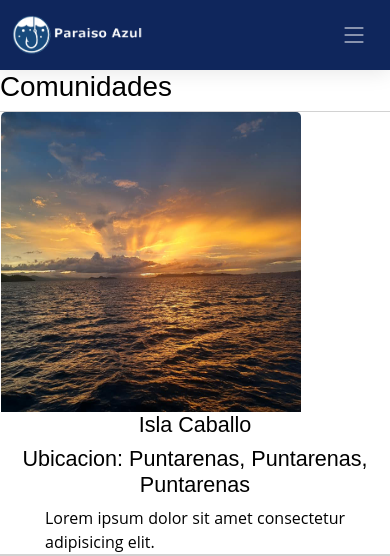
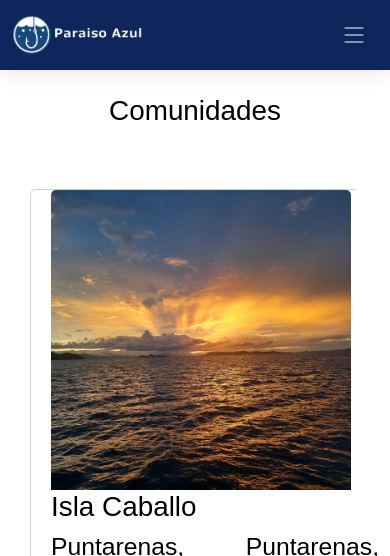
Before and after one commit to anerthy/paraiso_azul, a PHP site: page /paraiso_azul/SobreNosotros/comunidades in a window 390 px wide; the page is wider, and only the part inside the window is pictured. Shown: the top 556 px of that part. Run offline with PHP 8.4, Linux system fonts and the light colour scheme; data comes from the database, SQL or seed files in the repository; some libraries are stand-ins or nearby versions; grey boxes are pictures that could not be loaded.

Commit message:
card de comunidades

```diff
--- a/Views/SobreNosotros/comunidades.php
+++ b/Views/SobreNosotros/comunidades.php
@@ -3,27 +3,71 @@ _header($data);
 $arrComunidades = $data['comunidades'];
 ?>
 
+<main>
+
+    <style>
+        .card {
+            width: 100;
+            margin: 30px;
+            /* align-items: center; */
+            align-self: center;
+            text-align: justify;
+        }
+
+        .info {
+            position: relative;
+            width: 100%;
+            height: 500px;
+            background-color: #fff;
+        }
+    </style>
+
+    <center>
+        <br>
         <h1>Comunidades</h1>
+        <br>
+    </center>
 
-<div class="row">
+    <div>
         <?php
         // dep($arrTransporte);
         for ($i = 0; $i < count($arrComunidades); $i++) {
-        // $arrComunidades[$i]['imagen'];
         ?>
-        <div id="cardtransporte" class="card col-md-3 justify-content-center">
-            <img id="imagen" src="<?= $arrComunidades[$i]['imagen'] ?>" alt="imagen de la comunidad" class="card-img-top" alt="imagen del comunidad" style="width: 300px; height:300px;">
+
+            <div class='card'>
+                <div class='info'>
                     <div>
-                <h4 class="nombre"><?= $arrComunidades[$i]['nombre_com'] ?></h4>
-                <h4 class="nombre">Ubicacion: <?= $arrComunidades[$i]['provincia'] ?>, <?= $arrComunidades[$i]['canton'] ?>, <?= $arrComunidades[$i]['distrito'] ?></h4>
-                <p id="descripcion" class="card-text"><?= $arrComunidades[$i]['descripcion'] ?></p>
-                <!-- <center><a href="#" class="btn btn-info">Ver más informacion</a></center> -->
+                        <img src="<?= $arrComunidades[$i]['imagen'] ?>" alt="imagen de la comunidad" class="card-img-top" alt="imagen del comunidad" style="width: 300px; height:300px;">
+                    </div>
+                    <div>
+                        <h1 class='comunidad'><?= $arrComunidades[$i]['nombre_com'] ?></h1>
+                        <h2 class="ubicacion"><?= $arrComunidades[$i]['provincia'] ?>, <?= $arrComunidades[$i]['canton'] ?>, <?= $arrComunidades[$i]['distrito'] ?>.</h2>
+                        <p class='descripcion'><?= $arrComunidades[$i]['descripcion'] ?></p>
                     </div>
                 </div>
+            </div>
+
         <?php
         }
         ?>
+
     </div>
+
+    <!-- <div class='card'>
+            <div class='info'>
+                <img src="..." alt="imagen de la comunidad" class="card-img-top" alt="imagen del comunidad" style="width: 300px; height:300px;">
+                <h1 class='comunidad'>Nombre</h1>
+                <h2 class="ubicacion">Puntarenas, Lepanto, Lepanto.</h2>
+                <p class='descripcion'>Lorem ipsum dolor sit amet, consectetur adipisicing elit. Eius esse corporis, velit porro impedit laudantium accusamus! Id velit, illum magni rem mollitia blanditiis iste maiores optio ipsa, est dolorem fugit. Lorem ipsum dolor sit amet, consectetur adipisicing elit. Eius esse corporis, velit porro impedit laudantium accusamus! Id velit, illum magni rem mollitia blanditiis iste maiores optio ipsa, est dolorem fugit.</p>
+            </div>
+     </div> -->
+
+    <div class="flex-container">
+
+    </div>
+
+</main>
+
 <?php
 // dep($arrComunidades);
 footer($data);
```
Lines whose indentation alone changed are shown as unchanged.
